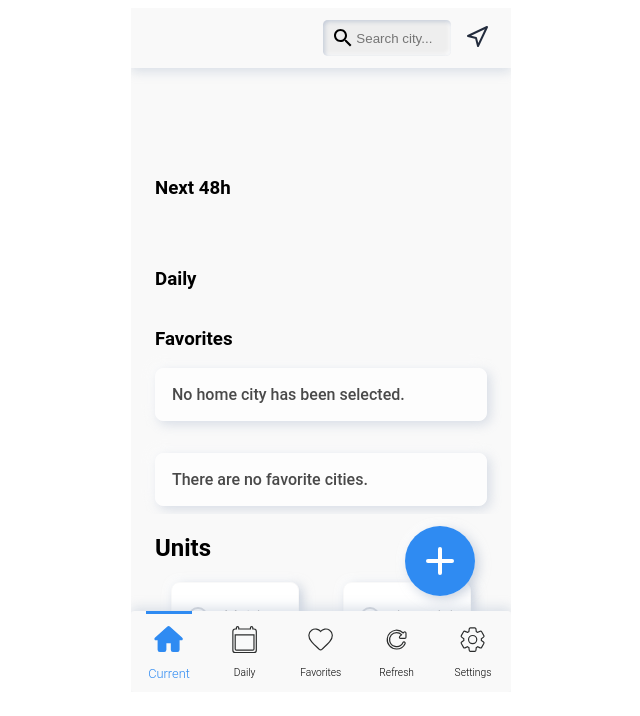
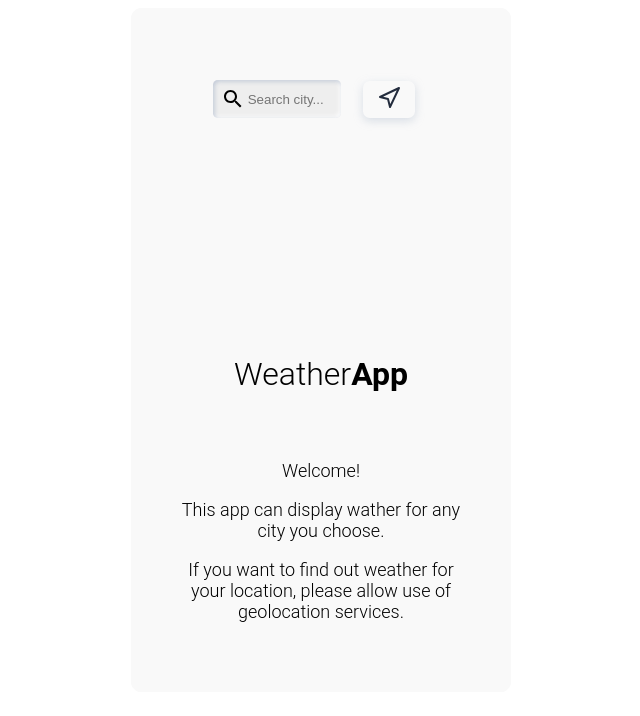
Before and after one commit to vladjov/Weather-App, a plain HTML site: page index.html in a window 1280 px wide. Both pictures are taken after a click on the element 648 px from the left and 350 px from the top of the page. Shown: the whole page, without its empty margins (327-967 px from the left). Drawn offline with Linux system fonts and the light colour scheme.

Commit message:
Added splash and welcome screens

```diff
--- a/index.html
+++ b/index.html
@@ -4,7 +4,6 @@
 	<meta charset="UTF-8">
 	<title>Weather App</title>
 	<link rel="stylesheet" href="main.css">
-
 </head>
 <body>
 	<div class="container"  id="weatherContainerElement">
@@ -13,7 +12,11 @@
 				<span class="introLogoSpan">Weather</span><span class="introLogoSpan">App</span>
 			</h1>
 		</div>
+
 		<header class="header">
+			<div class="logo">
+				<h3><span>Weather</span>App</h3>
+			</div>
 			<nav>
 				<div class="currentCityAndCountry"></div>
 				<div class="citySearchContainer">
@@ -21,44 +24,44 @@
 						<input id="cityInputField" type="text" placeholder="Search city...">
 						<svg xmlns="http://www.w3.org/2000/svg" height="24px" viewBox="0 0 24 24" width="24px" fill="currentColor"><path d="M0 0h24v24H0V0z" fill="none"/><path d="M15.5 14h-.79l-.28-.27C15.41 12.59 16 11.11 16 9.5 16 5.91 13.09 3 9.5 3S3 5.91 3 9.5 5.91 16 9.5 16c1.61 0 3.09-.59 4.23-1.57l.27.28v.79l5 4.99L20.49 19l-4.99-5zm-6 0C7.01 14 5 11.99 5 9.5S7.01 5 9.5 5 14 7.01 14 9.5 11.99 14 9.5 14z"/></svg>
 					</div>
-
 					<button id="geolocationBtn">
 						<svg xmlns="http://www.w3.org/2000/svg" width="24" height="24" viewBox="0 0 24 24" fill="none" stroke="currentColor" stroke-width="2" stroke-linecap="round" stroke-linejoin="round" class="feather feather-navigation"><polygon points="3 11 22 2 13 21 11 13 3 11"></polygon></svg>
 					</button>
 				</div>
 			</nav>
 			<div class="notification"></div>
+			<div id="cityMatchListContainer">
+				<ul id="cityMatchList"></ul>
+			</div>
+			<div class="welcome">
+				<h2><span class="welcomeSpan">Weather</span><span class="welcomeSpan">App</span></h2>
+				<p><span class="welcomeSpan">Welcome!</span></p>
+				<p><span class="welcomeSpan">This app can display wather for any city you choose.</span></p>
+				<p><span class="welcomeSpan">If you want to find out weather for your location, please allow use of geolocation services.</span></p>
+			</div>
 		</header>
 
-		<div id="cityMatchListContainer">
-			<ul id="cityMatchList"></ul>
-		</div>
-		<div class="weatherContainerWrapper">
+		<main class="weatherContainerWrapper">
 			<div class="weatherContainer" id="weatherContainer">
 				<div class="currentWeather content active" id="currentWeatherElement">
 					<ul class="currentList"></ul>
 					<h3>Next 48h</h3>
 					<ul class="hourlyList"></ul>
 				</div>
-
 				<div class="dailyWeather content" id="dailyWeatherElement">
 					<h3>Daily</h3>
 					<ul class="dailyList"></ul>
 				</div>
-
 				<div class="favoritesDiv content" id="favoritesElement">
 					<h3>Favorites</h3>
 					<ul id="favorites"></ul>
 				</div>
-
 				<div class="settings content" id="settingsElement">
 					<div class="temperatureToggle"></div>
 					<div class="updateFrequency"></div>
 				</div>
 			</div>
-
-
-		</div>
+		</main>
 
 		<footer>
 			<div class="buttonTooltip">
@@ -70,7 +73,6 @@
 				</div>
 			</div>
 			<nav class="footerList">
-
 				<div class="footerItem footerItem1 active" data-id="currentWeatherElement">
 					<svg xmlns="http://www.w3.org/2000/svg" height="24px" viewBox="0 0 24 24" width="24px" fill="#000000"><path d="M10 19v-5h4v5c0 .55.45 1 1 1h3c.55 0 1-.45 1-1v-7h1.7c.46 0 .68-.57.33-.87L12.67 3.6c-.38-.34-.96-.34-1.34 0l-8.36 7.53c-.34.3-.13.87.33.87H5v7c0 .55.45 1 1 1h3c.55 0 1-.45 1-1z"/></svg>
 					<span>Current</span>
--- a/main.css
+++ b/main.css
@@ -27,6 +27,7 @@ body {
     overflow: scroll;
     background-color: var(--background-light);
     position: relative;
+    border-radius: 0.7em;
 }
 
 .nightMode *{
@@ -49,7 +50,7 @@ body {
 }
 
 .weatherContainer .content {
-    padding: 0 1em;
+    padding: 0.5em 1em;
     min-width: 100%;
     overflow: auto;
     transition: transform 0.5s cubic-bezier(.18,1.14,.56,1.01);
@@ -68,8 +69,7 @@ li {
 }
 
 header, footer {
-    display: flex;
-    justify-content: space-between;
+    display: grid;
     position: sticky;
     background-color: var(--background-light);
     font-weight: 300;
@@ -105,6 +105,23 @@ nav {
     width: 100%;
 }
 
+.logo {
+    z-index: 10;
+    display: flex;
+    justify-content: center;
+    background-color: var(--background-light);
+}
+.nightMode .logo {
+    background-color: #2b2d2d;
+}
+
+.logo h3 {
+    margin-bottom: 0;
+}
+
+.logo h3 span {
+    font-weight: 300;
+}
 
 .nightMode header, .nightMode footer{
     background-color: #2b2d2d;
@@ -129,7 +146,6 @@ nav {
     z-index: 10;
     background-color: #2b2d2d;
     transition: 1s;
-
 }
 .introLogo {
     position: absolute;
@@ -163,6 +179,24 @@ nav {
     transition: ease-in-out 0.5s;
 }
 
+.welcomeSpan {
+    position: relative;
+    display: inline-block;
+    bottom: -70px;
+    opacity: 0;
+}
+.welcomeSpan.welcomeActive {
+    bottom: 0;
+    opacity: 1;
+    transition: ease-in-out 0.5s;
+
+}
+
+.welcomeSpan.welcomeFade {
+    bottom: 150px;
+    opacity: 0;
+    transition: ease-in-out 0.5s;
+}
 
 .citySearchContainer {
     display: flex;
@@ -187,13 +221,17 @@ nav {
 }
 
 #cityInputField {
-    border: none;
+    border: 1px solid transparent;
     background: none;
     width: 100%;
     padding: 0.8em 0.8em 0.8em 2.5em;
 }
 
 #cityInputField:focus {
+    border: 1px solid var(--main-blue);
+    border-radius: 0.3em;
+}
+#cityInputField:hover {
     border: 1px solid var(--main-blue);
     border-radius: 0.3em;
 }
@@ -210,41 +248,42 @@ nav {
 
 #cityMatchListContainer {
     box-sizing: border-box;
-    padding: 0;
-    min-height: 0;
-    max-height: max-content;
-    position: sticky;
+    padding: 0 0.5em;
     width: 100%;
-    position: relative;
-    display: inline-block;
+    position: absolute;
+    top: 120px;
+    z-index: 1;
+    margin: 0;
+    font-weight: 600;
+    max-height: 210px;
     overflow: auto;
-    z-index: 2;
+    scrollbar-width: thin;
 }
 
 #cityMatchList{
     box-sizing: border-box;
     max-height: 100%;
-    padding: 0.5em;
-    box-shadow: 0.2em 0.2em 0.7em rgba(163, 177, 198, 0.6),
-                -0.2em -0.2em 0.7em rgba(255, 255, 255, 1);
+    padding: 0.2em 1.5em;
 }
 
 .cityMatched {
     box-sizing: border-box;
-    margin: 0;
-    padding: 1em 3em 1em 3em;
+    margin: 0.5em 0;
+    padding: 0.5em 2em 0.5em 2em;
     display: block;
-    opacity: 0.6;
     background: white;
     border: 1px solid white;
-    border-radius: 0.2em;
+    border-radius: 0.5em;
     box-shadow: 0 0.2em 0.7em rgba(163, 177, 198, 0.6),
                 -0.2em -0.2em 0.7em rgba(255, 255, 255, 1);
     transition: all 0.3s ease-in-out;
 }
 
+.cityMatched:first-child {
+    margin-top: 0.5em;
+}
 .cityMatched:last-child {
-    margin-bottom: 1em;
+    margin-bottom: 0.5em;
 }
 
 .nightMode .cityMatched {
@@ -256,17 +295,26 @@ nav {
 }
 
 .nightMode #cityMatchListContainer, .nightMode #cityMatchList {
-    background: #2b2d2d;
+    background: none;
 }
 
 .cityMatched:hover {
     box-sizing: border-box;
     border: 1px solid var(--main-blue);
-    opacity: 1;
 }
 
 .cityMatched h4, .cityMatched p {
-    margin: 0.7em 0 0 0;
+    margin: 0;
+    opacity: 0.5;
+}
+
+.cityMatched p {
+    font-size: smaller;
+    font-weight: 300;
+}
+
+.cityMatched:hover > h4, .cityMatched:hover > p {
+    opacity: 1;
 }
 
 .citySearchContainer label:hover svg, #geolocationBtn:hover svg, #favoritesListBtn:hover svg, .homeCity span svg, #refreshManualyBtn:hover svg, #settingsBtn:hover svg, .deleteIcon:hover svg {
@@ -375,6 +423,7 @@ nav {
 
 .currentDate {
     grid-area: date;
+    text-align: right;
 }
 
 .currentTime {
@@ -389,6 +438,7 @@ nav {
 
 .currentFeel {
     grid-area: feel;
+    text-align: right;
 }
 
 .currentDescription {
@@ -436,7 +486,7 @@ nav {
 .currentPressure,
 .currentUVIndex {
     display: flex;
-    font-size: small;
+    font-size: 0.9em;
     align-items: center;
 }
 
@@ -446,8 +496,7 @@ nav {
     grid-template-rows: auto;
 
     grid-template-areas:
-        "city city date"
-        "time . date"
+        "time date date"
         "temperature temperature image"
         "description description feel"
         "sunrise sunset wind"
@@ -457,6 +506,7 @@ nav {
         ;
     column-gap: 2%;
     row-gap: 10px;
+    font-size: 0.9em;
 }
 
 .currentIcon img{
@@ -475,7 +525,7 @@ nav {
     display: flex;
     overflow: auto;
     box-sizing: border-box;
-    padding: 1em 0;
+    padding: 0 0 1em 0;
 }
 
 .hourlyList > li {
@@ -1149,7 +1199,7 @@ footer .footerList .indicator {
 
 .notification {
     width: 94%;
-    height: 60px;
+    height: 50px;
     display: flex;
     justify-content: center;
     align-items: center;
@@ -1185,11 +1235,11 @@ footer .footerList .indicator {
 
 @keyframes slideDown {
     from { top: 0px; }
-    to   { top: 80px; }
+    to   { top: 120px; }
 }
 
 @keyframes slideUp {
-    from { top: 80px; }
+    from { top: 120px; }
     to   { top: 0px; }
 }
 
@@ -1231,3 +1281,70 @@ footer .footerList .indicator {
         transform: rotate(8deg);
     }
 }
+
+
+
+
+.showWellcomeScreenLogo {
+    background: var(--background-light);
+    height: 65px;
+}
+.showWellcomeScreenLogo h3 {
+    display: none;
+}
+
+header.showWellcomeScreenHeader {
+    display: grid;
+    height: 100%;
+}
+.showWellcomeScreenHeader nav{
+    height: max-content;
+    display: block;
+    transform: translateY(-65px);
+}
+.showWellcomeScreenHeader nav .citySearchContainer {
+    justify-content: center;
+    opacity: 0;
+    transition: all 1s ease-in-out;
+}
+.showWellcomeScreenHeader nav .citySearchContainer.welcomeActive {
+    opacity: 1;
+}
+
+.showWellcomeScreenHeader nav .citySearchContainer button{
+    margin: 0 1em;
+    border: 1px solid transparent;
+    box-shadow: 0 0.2em 0.7em rgba(163, 177, 198, 0.4),
+                -0.2em -0.2em 0.7em rgba(255, 255, 255, 0.4);
+    padding: 0.3em 1em;
+    border-radius: 0.5em;
+}
+
+.showWellcomeScreenHeader nav .citySearchContainer button:hover {
+    border: 1px solid var(--main-blue);
+}
+.showWellcomeScreenHeader nav .citySearchContainer button:active {
+    scale: 0.99;
+}
+
+.welcome {
+    background: var(--background-light);
+    box-sizing: border-box;
+    padding: 3em;
+    transform: translateY(20px);
+}
+
+.welcome p {
+    font-size: large;
+    transform: translateY(40px);
+    text-align: center;
+}
+.welcome h2 {
+    font-size: xx-large;
+    display: flex;
+    justify-content: center;
+}
+
+.welcome h2 span:first-of-type {
+    font-weight: 300;
+}
--- a/main.js
+++ b/main.js
@@ -1,6 +1,6 @@
-import { APIURLBASE, APIKEY, dateOptions, timeOptions, enterValidCityNameMsg, selectOnlyOneMsg, geolocationNotSuportedMsg, locatingMsg, noLocationMsg, refreshManuallyMsg, noRefreshFrequencyMsg, minCaractersToSearch, milisecondsInHour, activeElementClass } from './modules/variables.js';
-import { geolocationBtn, cityInputField, addToFavoritesBtn, refreshManualyBtn, addHomeCityBtn, body, temperatureToggle, updateFrequency, cityMatchList, weatherContainer, currentList, dailyList, hourlyList, favorites, currentCityAndCountry, container, footer, footerItem, contents }  from './modules/elements.js';
-import { checkUvi, floorValue, toggleDayOrNightMode, showDetails, resetInputAndCitiesMatched, resetLayout, renderWindDirection, getTime, addToLocalStorage, removeFromLocalStorage, renderMessage, getFavoritesFromStorage, getHomeCityFromStorage, showCurrentTemperatureAndIcon, clearFavoritesElement, renderHomeCityEmpty, uncheckAddButtonCheckbox, animateTab, findElementWithClass, renderFavoriteCities, renderHomeCity, showNotification, displayIntro } from './modules/functions.js';
+import { APIURLBASE, APIKEY, dateOptions, timeOptions, enterValidCityNameMsg, selectOnlyOneMsg, geolocationNotSuportedMsg, locatingMsg, noLocationMsg, refreshManuallyMsg,  minCaractersToSearch, milisecondsInHour, activeElementClass } from './modules/variables.js';
+import { geolocationBtn, cityInputField, addToFavoritesBtn, refreshManualyBtn, addHomeCityBtn, body, temperatureToggle, updateFrequency, cityMatchList, weatherContainer, currentList, dailyList, hourlyList, favorites, currentCityAndCountry, container, footerItem, contents }  from './modules/elements.js';
+import { checkUvi, floorValue, toggleDayOrNightMode, showDetails, resetInputAndCitiesMatched, resetLayout, renderWindDirection, getTime, addToLocalStorage, removeFromLocalStorage, renderMessage, getFavoritesFromStorage, getHomeCityFromStorage, showCurrentTemperatureAndIcon, clearFavoritesElement, renderHomeCityEmpty, uncheckAddButtonCheckbox, animateTab, findElementWithClass, renderFavoriteCities, renderHomeCity, showNotification, displayIntro, displayWelcome } from './modules/functions.js';
 import { templateCurrent, templateDaily, templateHourly, templateMatchingCity, templateCurrentCityName, templateUpdateFrequency, templateTemperatureToggle } from './modules/templates.js';
 import { City } from '../modules/functions/createCity.js';
 import { alertSVG } from './modules/icons.js';
@@ -16,13 +16,22 @@ let favoritesList = [];
 let homeCity;
 let refreshFrequencyFromStorage;
 
+
 let addFavouriteToStorage = () => {
+    if(!cityAndCountry) {
+        uncheckAddButtonCheckbox();
+        renderMessage(`${alertSVG} Can't add undefined!!!`);
+        showNotification();
+        return;
+    };
+
     if(favoritesList.some(favorite => favorite.city === cityAndCountry)) {
         uncheckAddButtonCheckbox();
         renderMessage(`${cityAndCountry} is already in favorites.`);
         showNotification();
         return;
     }
+
     favoritesList.push(new City(cityAndCountry, lat, lon));
     addToLocalStorage("favorites", JSON.stringify(favoritesList));
 
@@ -35,12 +44,20 @@ let addFavouriteToStorage = () => {
 };
 
 let addHomeCityToStorage = () => {
+    if(!cityAndCountry) {
+        uncheckAddButtonCheckbox();
+        renderMessage(`${alertSVG} Can't add undefined!!!`);
+        showNotification();
+        return;
+    };
+
     if(getHomeCityFromStorage() !== undefined && getHomeCityFromStorage().city === cityAndCountry) {
         uncheckAddButtonCheckbox();
         renderMessage(`${cityAndCountry} is already a home city.`);
         showNotification();
         return;
     }
+
     homeCity = new City(cityAndCountry, lat, lon);
     addToLocalStorage("homeCity", JSON.stringify(homeCity));
     renderHomeCity();
@@ -54,7 +71,8 @@ let loadFavoritesFromLocalStorage = () => {
         renderFavoriteCities();
         renderHomeCity();
         return;
-    }
+    };
+
     getFavoritesFromStorage();
     let favoritesInStorage = JSON.parse(localStorage.favorites);
 	favoritesList = favoritesInStorage;
@@ -87,7 +105,6 @@ let deleteSelectedFavorite = (selected) => {
     renderMessage(`${selected.parentNode.firstElementChild.innerHTML} is removed from favorites.`);
     showNotification();
 };
-
 
 async function showSelectedFavorite(selected) {
     if(selected.classList[0] === "homeCity") {
@@ -204,6 +221,7 @@ async function selectAndUpdateCityByEnter() {
     await extractAPIData(generateURLbyGeolocation(lat, lon));
     renderWeatherElements();
     resetInputAndCitiesMatched();
+    hideWellcomeScreen();
 };
 
 async function selectAndUpdateCityByClick(event) {
@@ -250,7 +268,7 @@ function geolocateMe() {
 };
 geolocationBtn.addEventListener("click", geolocateMe);
 
-let loadWeatherAndForecastFromLocalStorage = () => (localStorage.homeCity) ? (selectAndUpdateCityByLocalStorage()) : console.log("No latitude and longitude in the local storage.");
+let loadWeatherAndForecastFromLocalStorage = () => (localStorage.homeCity) ? (selectAndUpdateCityByLocalStorage(), hideWellcomeScreen()) : showWellcomeScreen();
 
 async function selectAndUpdateCityByLocalStorage() {
     let homeCityLocalStorage = JSON.parse(localStorage.homeCity);
@@ -261,13 +279,25 @@ async function selectAndUpdateCityByLocalStorage() {
     resetInputAndCitiesMatched();
 };
 
+let showWellcomeScreen = () => {
+    document.querySelector("header").classList.add("showWellcomeScreenHeader");
+    document.querySelector(".logo").classList.add("showWellcomeScreenLogo");
+}
+
+let hideWellcomeScreen = () => {
+    document.querySelector("header").classList.remove("showWellcomeScreenHeader");
+    document.querySelector(".logo").classList.remove("showWellcomeScreenLogo");
+    document.querySelector(".welcome").style.display = "none";
+}
+
 window.onload = () => {
     displayIntro();
-    // templateFooter(footer);
     templateTemperatureToggle(temperatureToggle);
     templateUpdateFrequency(updateFrequency);
 	loadWeatherAndForecastFromLocalStorage();
+    displayWelcome();
     loadFavoritesFromLocalStorage();
+    loadRefreshFrequencyFromStorage();
 };
 
 let formatAPIObjectElements = (e) => {
@@ -348,21 +378,24 @@ let renderWeatherElements = () => {
 dailyList.addEventListener("click", showDetails);
 hourlyList.addEventListener("click", showDetails);
 
+let showElementAsChecked = (element) => {
+    document.getElementById(element).checked = "checked";
+};
+
 let loadRefreshFrequencyFromStorage = () => {
-    if(!(localStorage.frequency)) {
-        renderMessage(noRefreshFrequencyMsg);
-        showNotification();
-		return;
-    };
+    if(!localStorage.frequency) return;
 
     clearInterval(refreshFrequencyFromStorage);
+    showElementAsChecked(localStorage.frequency);
+
     if(localStorage.frequency === "manually") {
         renderMessage(refreshManuallyMsg);
         showNotification();
         return;
     };
+
     refreshFrequencyFromStorage = setInterval((() => selectAndUpdateCityByEnter()), localStorage.frequency * milisecondsInHour);
-    renderMessage(`Refresh every ${localStorage.frequency == 1 ? (`${localStorage.frequency} hour.`) : (`${localStorage.frequency} hours.`)}`);
+    renderMessage(`Refresh every ${localStorage.frequency == 1 ? (`hour.`) : (`${localStorage.frequency} hours.`)}`);
     showNotification();
 };
 
--- a/modules/elements.js
+++ b/modules/elements.js
@@ -1,5 +1,6 @@
 const geolocationBtn = document.getElementById("geolocationBtn");
 const cityInputField = document.getElementById("cityInputField");
+const citySearchContainer = document.querySelector(".citySearchContainer");
 const addToFavoritesBtn = document.getElementById("addToFavoritesBtn");
 const addHomeCityBtn = document.getElementById("addHomeCityBtn");
 const refreshManualyBtn = document.getElementById("refreshManualyBtn");
@@ -26,8 +27,9 @@ const notification = document.querySelector(".notification");
 
 const intro = document.querySelector(".intro");
 const introLogoSpan = document.querySelectorAll(".introLogoSpan");
+const welcomeSpan = document.querySelectorAll(".welcomeSpan");
 
-export { geolocationBtn, cityInputField, body, temperatureToggle, updateFrequency, cityMatchList,
+export { geolocationBtn, cityInputField, citySearchContainer, body, temperatureToggle, updateFrequency, cityMatchList,
         weatherContainer, currentList, currentCityAndCountry, dailyList, hourlyList, addToFavoritesBtn,
         refreshManualyBtn, addHomeCityBtn, favorites, container, footer, footerItem, contents, addButtonCheckbox,
-        notification, intro, introLogoSpan }
+        notification, intro, introLogoSpan, welcomeSpan }
--- a/modules/functions.js
+++ b/modules/functions.js
@@ -24,3 +24,4 @@ export { renderHomeCity } from './functions/renderHomeCity.js';
 export { renderFavoriteCities } from './functions/renderFavoriteCities.js';
 export { showNotification } from './functions/showNotification.js';
 export { displayIntro } from './functions/displayIntro.js';
+export { displayWelcome } from './functions/displayWelcome.js';
--- a/modules/functions/displayIntro.js
+++ b/modules/functions/displayIntro.js
@@ -1,4 +1,4 @@
-import { intro, introLogoSpan } from '/modules/elements.js';
+import { intro, introLogoSpan} from '/modules/elements.js';
 
 let displayIntro = () => {
     setTimeout(() => {
@@ -19,8 +19,10 @@ let displayIntro = () => {
 
         setTimeout(() => {
             intro.style.top = "-100%";
+            intro.style.opacity = "0";
         }, 3300)
     } )
+
 };
 
 export { displayIntro };
--- /dev/null
+++ b/modules/functions/displayWelcome.js
@@ -0,0 +1,17 @@
+import { welcomeSpan, citySearchContainer } from '/modules/elements.js';
+
+let displayWelcome = () => {
+    setTimeout(() => {
+        welcomeSpan.forEach((span, idx) => {
+            setTimeout(() => {
+                span.classList.add("welcomeActive");
+            }, (idx + 1) * 400)
+        });
+
+        setTimeout(() => {
+            citySearchContainer.classList.add("welcomeActive");
+        }, 3000);
+    }, 3400)
+};
+
+export { displayWelcome };
--- a/modules/functions/showCurrentTemperatureAndIcon.js
+++ b/modules/functions/showCurrentTemperatureAndIcon.js
@@ -1,4 +1,5 @@
 let showCurrentTemperatureAndIcon = (value) => {
+    if(!document.querySelector(".currentTemperatureAndIcon") || document.querySelector(".currentTemperatureAndIcon") === null) return;
     (value !== "currentWeatherElement") ? document.querySelector(".currentTemperatureAndIcon").style.scale = 1 :
                                         document.querySelector(".currentTemperatureAndIcon").style.scale = 0;
 }
--- a/modules/templates/templateCurrent.js
+++ b/modules/templates/templateCurrent.js
@@ -19,7 +19,7 @@ let templateCurrent = (object, element) => {
             ${object.wind_speed} ${object.wind_speed_unit}
             ${object.wind_deg}
             <br>
-            ${object.wind_gust ? (`/ gust: ${object.wind_gust} ${object.wind_speed_unit}`) : ``}</li>
+            ${object.wind_gust ? (`gust: ${object.wind_gust} ${object.wind_speed_unit}`) : ``}</li>
         ${object.rain ? (`<li class="currentRainVolume">${umbrellaSVG} ${Object.values(object.rain)}mm</li>`) : ``}
         ${object.snow ? (`<li class="currentSnowVolume">${snowSVG} ${Object.values(object.snow)}mm</li>`) : ``}
         <li class="currentSunrise">${sunriseSVG} ${object.sunrise}</li>
```
